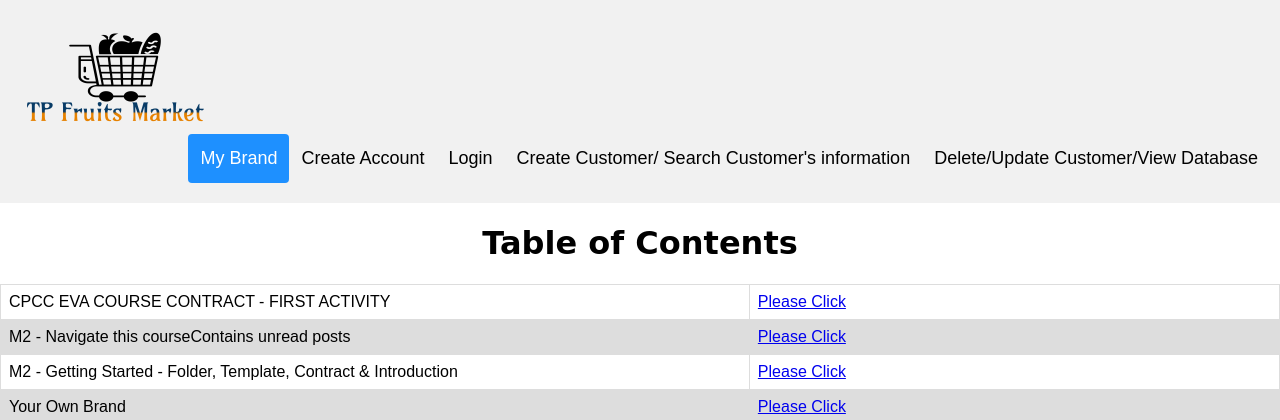
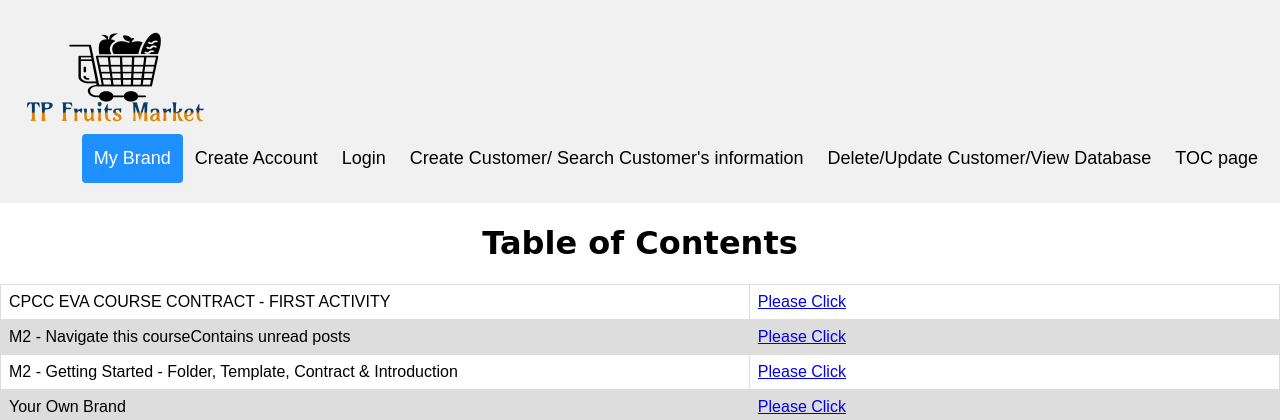
Before and after one commit to thinhpham266/web250, a PHP site: page /index.php in a window 1280 px wide. Shown: the top 420 px of the page. Run offline with PHP 8.4, Linux system fonts and the light colour scheme.

Commit message:
Update header.php

```diff
--- a/components/header.php
+++ b/components/header.php
@@ -7,6 +7,7 @@
     <a href="https://thinhphamweb250.herokuapp.com/registerloginform.php?formtype=login">Login</a>
     <a href="input.php">Create Customer/ Search Customer's information</a>
     <a href="database.php">Delete/Update Customer/View Database</a>
+    <a href="index.php">TOC page</a>
   </div>
 </div>
 </header>
```
